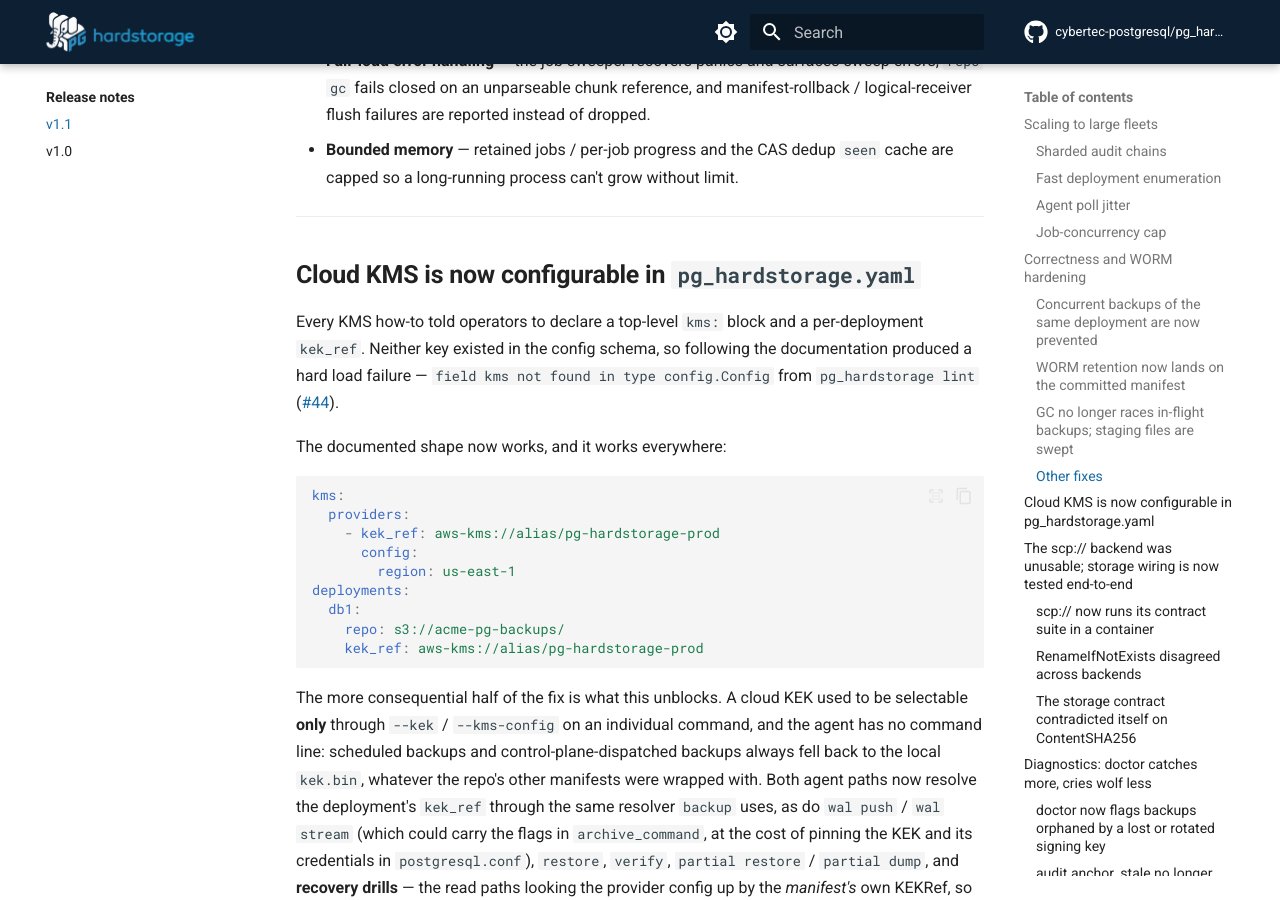
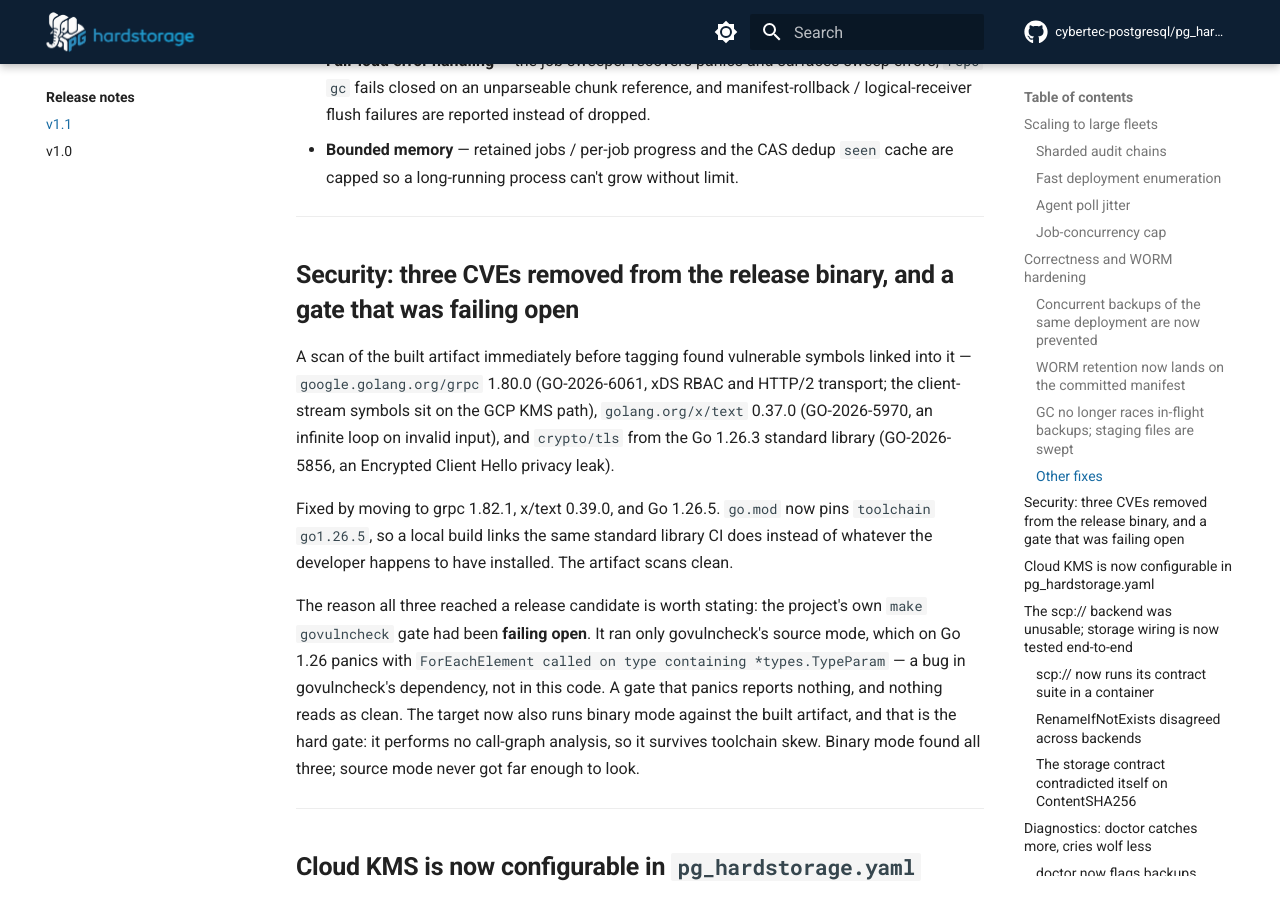
Before and after one commit to cybertec-postgresql/pg_hardstorage, an MkDocs documentation site: the page built from docs/release-notes/v1.1.md, in a window 1280 px wide and 900 px high, scrolled down 2590 px. Built offline with MkDocs 1.6.1 and Material for MkDocs 9.7.7, drawn with Linux system fonts in a browser that asks for light colours; comment, search, counter and statistics services are not loaded.

Commit message:
fix(deps): clear three CVEs from the release binary; stop the vuln gate failing open
A scan of the built artifact immediately before tagging 1.1.0 found
vulnerable symbols linked into it:

  - google.golang.org/grpc 1.80.0 — GO-2026-6061, xDS RBAC and HTTP/2
    transport. The rbac.* symbols are not reachable (we run no xDS
    server) but transport.ClientStream.* is: it is on the GCP KMS
    client path.
  - golang.org/x/text 0.37.0 — GO-2026-5970, infinite loop on invalid
    input in norm.*. A DoS reachable from any malformed-Unicode input.
  - crypto/tls from the Go 1.26.3 standard library — GO-2026-5856,
    Encrypted Client Hello privacy leak.

Bump grpc to 1.82.1 and x/text to 0.39.0, and move the Go pin from
1.26.4 to 1.26.5 across all six workflows. go.mod gains a
`toolchain go1.26.5` directive so a local build links the same standard
library CI does rather than whatever the developer has installed —
without it the fix holds only on the release runner. Rebuilt with
1.26.5 the artifact scans clean.

All three were pre-existing on main; none came from the 1.1.0 work.
Dependabot had flagged only the grpc one.

The reason they reached a release candidate at all is the more
important half. `make govulncheck` ran only govulncheck's source mode,
which on Go 1.26 panics:

    ForEachElement called on type containing *types.TypeParam

That is a bug in govulncheck's x/tools dependency, not in this code —
but a gate that panics reports nothing, and nothing reads as clean. The
gate had been failing OPEN.

The target now also runs binary mode against the built artifact, and
that is the hard gate: it inspects the symbol table instead of building
a call graph, so it survives toolchain and tooling skew. Source mode is
kept as best-effort for its better precision when it does run. Binary
mode found all three CVEs above; source mode never got far enough to
look at them.

```diff
--- a/docs/release-notes/v1.1.md
+++ b/docs/release-notes/v1.1.md
@@ -122,6 +122,32 @@ disables).
 - **Bounded memory** — retained jobs / per-job progress and the CAS
   dedup `seen` cache are capped so a long-running process can't grow
   without limit.
+
+---
+
+## Security: three CVEs removed from the release binary, and a gate that was failing open
+
+A scan of the built artifact immediately before tagging found vulnerable
+symbols linked into it — `google.golang.org/grpc` 1.80.0 (GO-2026-6061,
+xDS RBAC and HTTP/2 transport; the client-stream symbols sit on the GCP
+KMS path), `golang.org/x/text` 0.37.0 (GO-2026-5970, an infinite loop on
+invalid input), and `crypto/tls` from the Go 1.26.3 standard library
+(GO-2026-5856, an Encrypted Client Hello privacy leak).
+
+Fixed by moving to grpc 1.82.1, x/text 0.39.0, and Go 1.26.5. `go.mod`
+now pins `toolchain go1.26.5`, so a local build links the same standard
+library CI does instead of whatever the developer happens to have
+installed. The artifact scans clean.
+
+The reason all three reached a release candidate is worth stating: the
+project's own `make govulncheck` gate had been **failing open**. It ran
+only govulncheck's source mode, which on Go 1.26 panics with
+`ForEachElement called on type containing *types.TypeParam` — a bug in
+govulncheck's dependency, not in this code. A gate that panics reports
+nothing, and nothing reads as clean. The target now also runs binary
+mode against the built artifact, and that is the hard gate: it performs
+no call-graph analysis, so it survives toolchain skew. Binary mode found
+all three; source mode never got far enough to look.
 
 ---
 
```
Also changed, not shown: CHANGELOG.md (+24 -0 lines), internal/llm/docs/root/CHANGELOG.md (+24 -0 lines), 9 other files.
